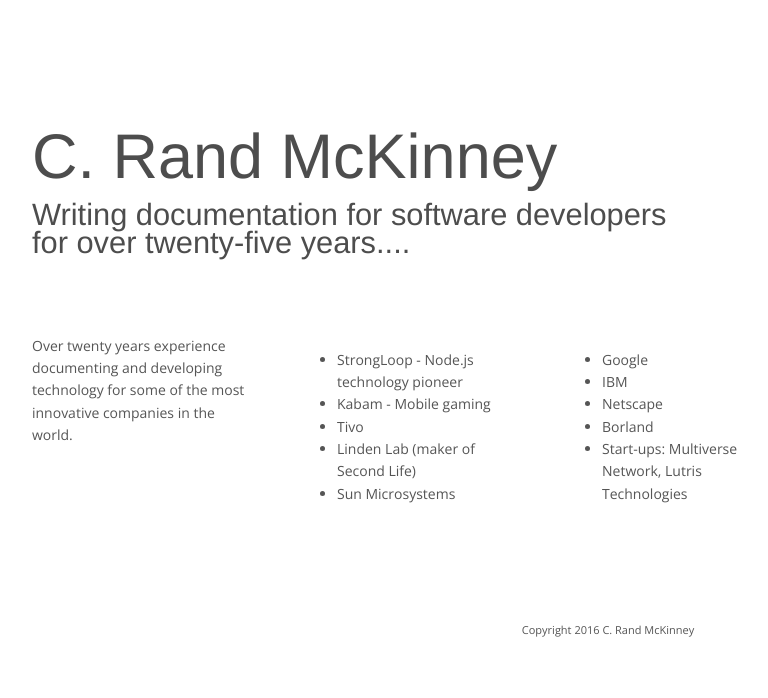
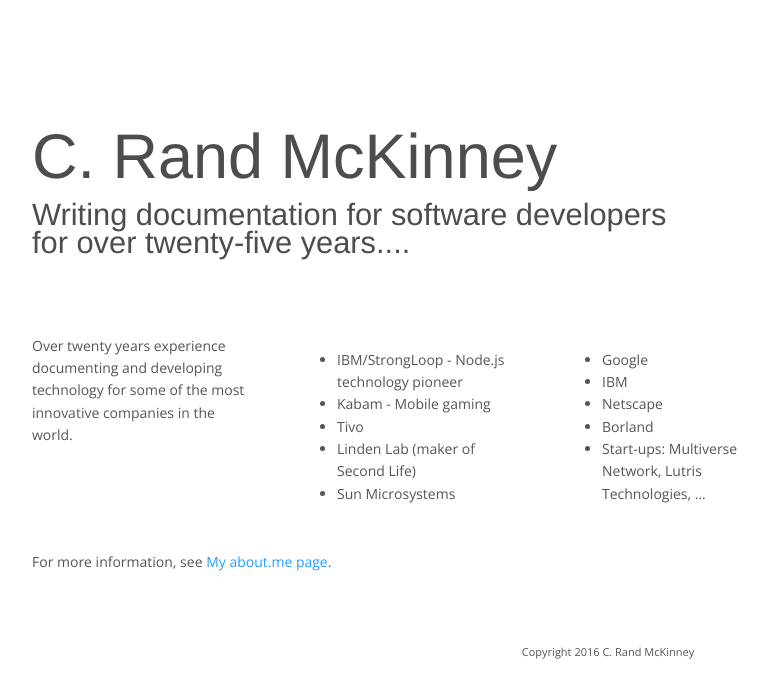
Before and after one commit to crandmck/crandmck.github.io, a Jekyll site: the page built from index.html, in a window 1280 px wide. Shown: the top 698 px of the page, without its empty margins (32-800 px from the left). Built offline with Jekyll 4.4.1, drawn with Linux system fonts in a browser that asks for light colours.

Commit message:
Add link to about.me

```diff
--- a/index.html
+++ b/index.html
@@ -20,7 +20,7 @@
 
       <div id="apis">
         <ul>
-          <li>StrongLoop - Node.js technology pioneer</li>
+          <li>IBM/StrongLoop - Node.js technology pioneer</li>
           <li>Kabam - Mobile gaming</li>
           <li>Tivo</li>
           <li>Linden Lab (maker of Second Life)</li>
@@ -34,11 +34,14 @@
            <li>IBM</li>
            <li>Netscape</li>
            <li>Borland</li>
-           <li>Start-ups: Multiverse Network, Lutris Technologies </li>
+           <li>Start-ups: Multiverse Network, Lutris Technologies, ...</li>
          </ul>
       </div>
 
       <div id="frameworks">
       </div>
   </div>
+  <div>
+For more information, see <a href="https://about.me/randmckinney">My about.me page</a>.
+  </div>
 </section>
```
